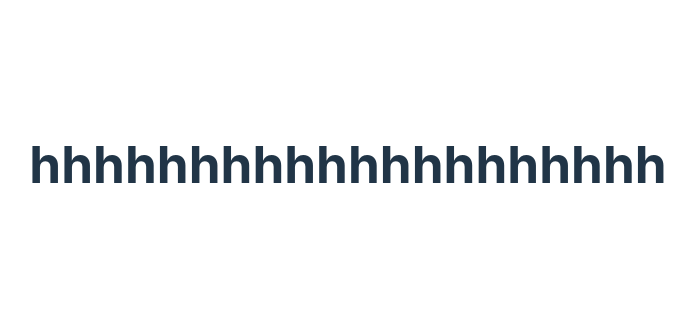
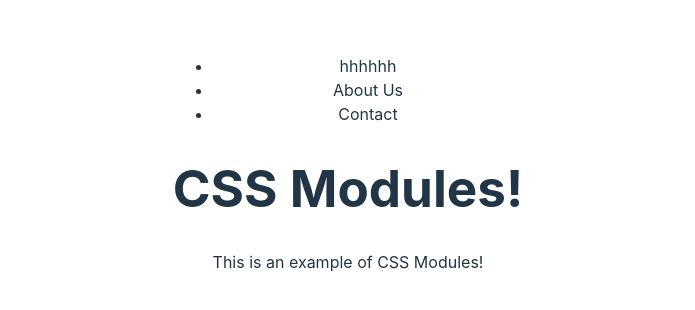
Before and after one commit to TICONFRED27/carte-visite, a React (Vite) app in the folder maCarte/: page / in a window 1280 px wide. Shown: the part 236-546 px from the top of the page, without its empty margins (292-987 px from the left). Built offline with nearby package versions, Linux system fonts and the light colour scheme.

Commit message:
Update App.jsx

```diff
--- a/maCarte/src/App.jsx
+++ b/maCarte/src/App.jsx
@@ -1,12 +1,22 @@
-
+import React from 'react';
 import './App.css'
+import './style.scss';
 
 function App() {
-
-
   return (
-   <h1>hhhhhhhhhhhhhhhhhhhh</h1>
-  )
+    <div>
+      <nav>
+        {/* use the class list to remove bullet points and align items side-by-side */}
+        <ul>
+          <li>hhhhhh</li>
+          <li>About Us</li>
+          <li>Contact</li>
+        </ul>
+      </nav>
+      {/* use the class title to change the title color */}
+      <h1>CSS Modules!</h1>
+      <p>This is an example of CSS Modules!</p>
+    </div>
+  );
 }
-
 export default App
```
